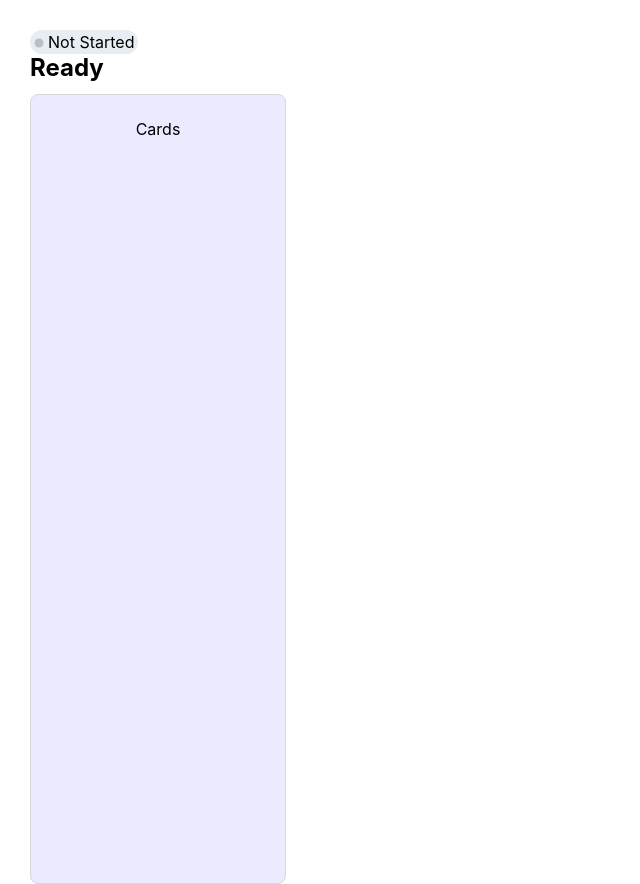
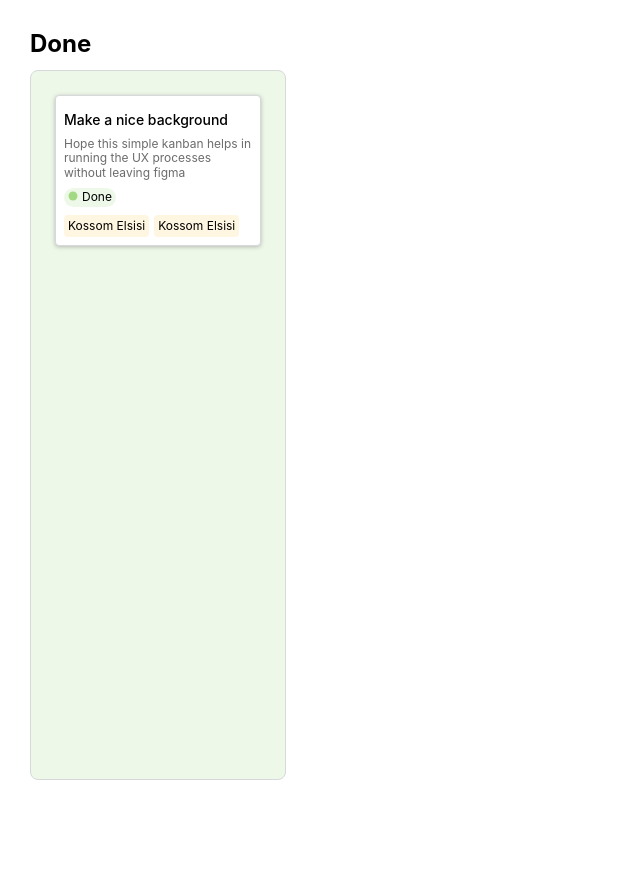
Before and after one commit to DaryaVin/AA_HW3, a React (Create React App) app: page / in a window 1280 px wide. Shown: the whole page, without its empty margins (0-640 px from the left). After the commit the page ends 800 px from the top, so only its background shows below. Built offline with nearby package versions, Linux system fonts and the light colour scheme.

Commit message:
i added task in column

```diff
--- a/src/App/UI/App.tsx
+++ b/src/App/UI/App.tsx
@@ -6,7 +6,7 @@ import Status from "../../Shared/UI/Status/status";
 function App() {
   return(
     <div className="App">
-      <Status/>
+      {/* <Status/> */}
       <ColumnCard/>
     </div>
   )
--- a/src/Entities/Column/UI/ColumnCard/style.scss
+++ b/src/Entities/Column/UI/ColumnCard/style.scss
@@ -1,6 +1,6 @@
 .column {
     width: 256px;
-    height: 100%;
+    height: calc(100% - 80px);
     h3{
         font-family: Inter;
         font-size: 24px;
--- a/src/Entities/Column/UI/ColumnCard/ui.tsx
+++ b/src/Entities/Column/UI/ColumnCard/ui.tsx
@@ -1,17 +1,20 @@
 import React, { useState } from "react";
 import './style.scss'
 import { giveClassStatus } from "../../../../Shared/UI/Status/status";
+import TaskCard from "../../../Task/Model/TaskCard/ui";
 
 function ColumnCard() {
 
     //then we will take this value from user
-    const [callOfColumn] = useState<string>("Ready")
+    const [callOfColumn] = useState<string>("Done")
 
 
     return(
         <div className="column">
             <h3>{callOfColumn}</h3>
-            <div className={giveClassStatus(callOfColumn, "cards")}>Cards</div>
+            <div className={giveClassStatus(callOfColumn, "cards")}>
+                <TaskCard titleColumn={callOfColumn}/>
+            </div>
         </div>
     )
 }
--- /dev/null
+++ b/src/Entities/Task/Model/TaskCard/style.scss
@@ -0,0 +1,34 @@
+.card{
+    background-color: white;
+    padding: 8px;
+    border-radius: 4px;
+    text-align: left;
+    box-shadow: 0px 1px 4px 0px #00000040;
+    border: 1px solid #D6D8DB;
+    h5{
+        margin: 8px 0;
+        font-family: Inter;
+        font-size: 14px;
+        font-weight: 500;
+        line-height: 16.8px;
+        text-align: left;
+    }
+    p{
+        margin: 0 0 8px 0;
+        font-family: Inter;
+        font-size: 12px;
+        font-weight: 400;
+        line-height: 14.52px;
+        text-align: left;
+        color: #6C6C6C;
+    }
+    #status{
+        margin-bottom: 8px;
+    }
+    .tags{
+        display: flex;
+        align-items: center;
+        justify-content: left;
+        gap: 5px;
+    }
+}
--- /dev/null
+++ b/src/Entities/Task/Model/TaskCard/ui.tsx
@@ -0,0 +1,30 @@
+import { useState } from "react";
+import { Input } from "../../../../Shared/UI/Input/ui";
+import Status from "../../../../Shared/UI/Status/status";
+import Tag from "../../../../Shared/UI/Tag/ui";
+import './style.scss'
+
+interface Props {
+    titleColumn: string;
+    // description: string;
+}
+
+const TaskCard: React.FC<Props> = (props) => {
+
+    const [title] = useState<string>("Make a nice background")
+    const [description] = useState<string>("Hope this simple kanban helps in running the UX processes without leaving figma")
+    const [status] = useState(props.titleColumn);
+    return (
+        <div className='card'>
+            <h5 className="title">{title}</h5>
+            <p>{description}</p>
+            <Status statusTask = {status}/>
+            <div className='tags'>
+                <Tag nameOfTag="Kossom Elsisi"/>
+                <Tag nameOfTag="Kossom Elsisi"/>
+            </div>
+        </div>
+    )
+}
+
+export default TaskCard;
--- a/src/Shared/UI/Status/status.tsx
+++ b/src/Shared/UI/Status/status.tsx
@@ -23,13 +23,14 @@ export function giveClassStatus (status: string, twoClass?: string) {
         }
     }
 }
+interface Props {
+    statusTask: string;
+}
 
-function Status(){
+const Status: React.FC<Props> = (props) => {
 
     // Here we will change value of status by props when we will create columns
-    const [status] = useState<string>('Not Started')
-
-
+    const [status] = useState(props.statusTask);
 
     return(
         <span id='status' className={giveClassStatus(status)}>
--- a/src/Shared/UI/Status/style.scss
+++ b/src/Shared/UI/Status/style.scss
@@ -3,6 +3,12 @@
     border-radius: 100px;
     display: block;
     width: fit-content;
+    font-family: Inter;
+    font-size: 12px;
+    font-weight: 400;
+    line-height: 14.52px;
+    text-align: left;
+
     svg{
         margin-right: 4px;
     }
--- a/src/Shared/UI/Tag/Ui.tsx
+++ b/src/Shared/UI/Tag/Ui.tsx
@@ -1,14 +1,18 @@
 import React, { useState } from "react";
 import './style.scss'
 
-function Tag() {
+interface Props{
+    nameOfTag: string;
+}
+
+const Tag: React.FC<Props> = (props) => {
 
     // Here we will change value of nameOfTag by props when we will create columns
     // and then we can access it
-    const [nameOfTag, setNameOfTag] = useState<string>("Kossom Elsisi");
+    const [nameTag] = useState<string>(props.nameOfTag);
 
     return (
-        <span className="my-tag">{nameOfTag}</span>
+        <span className="my-tag">{nameTag}</span>
     );
 }
 
```
